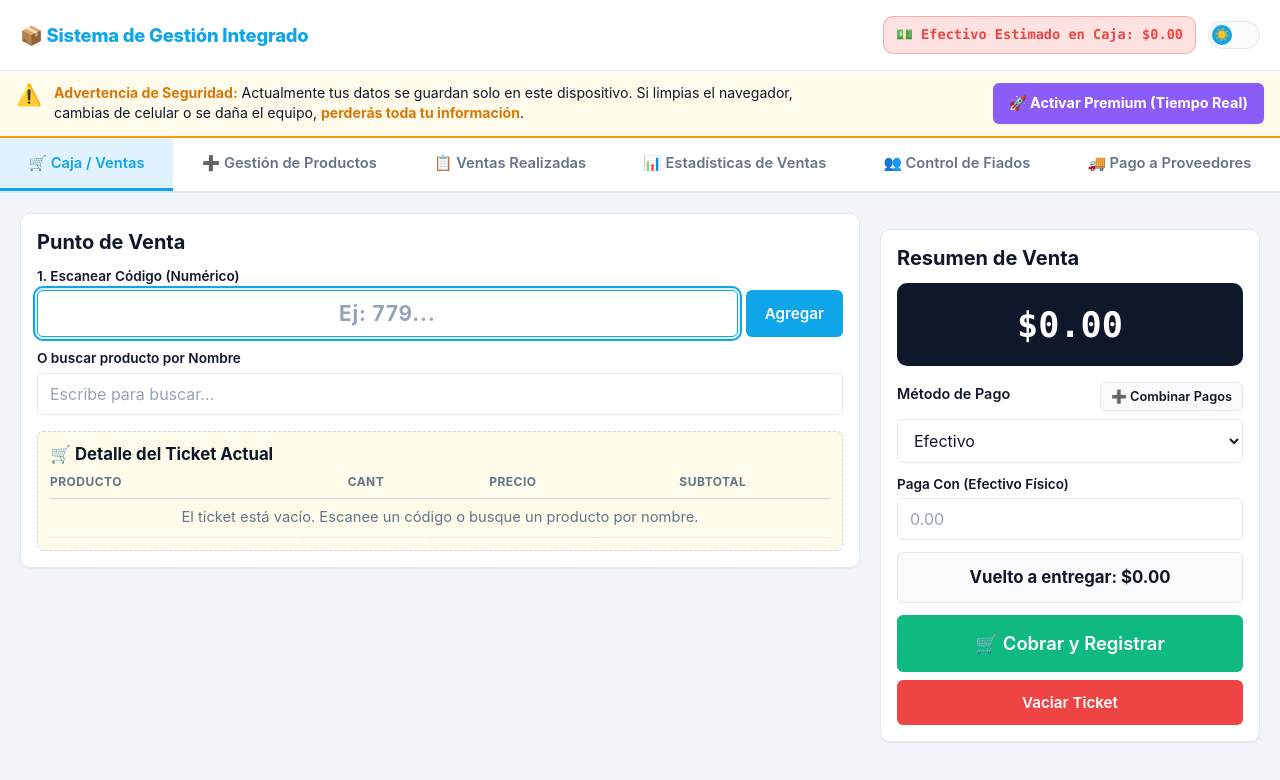
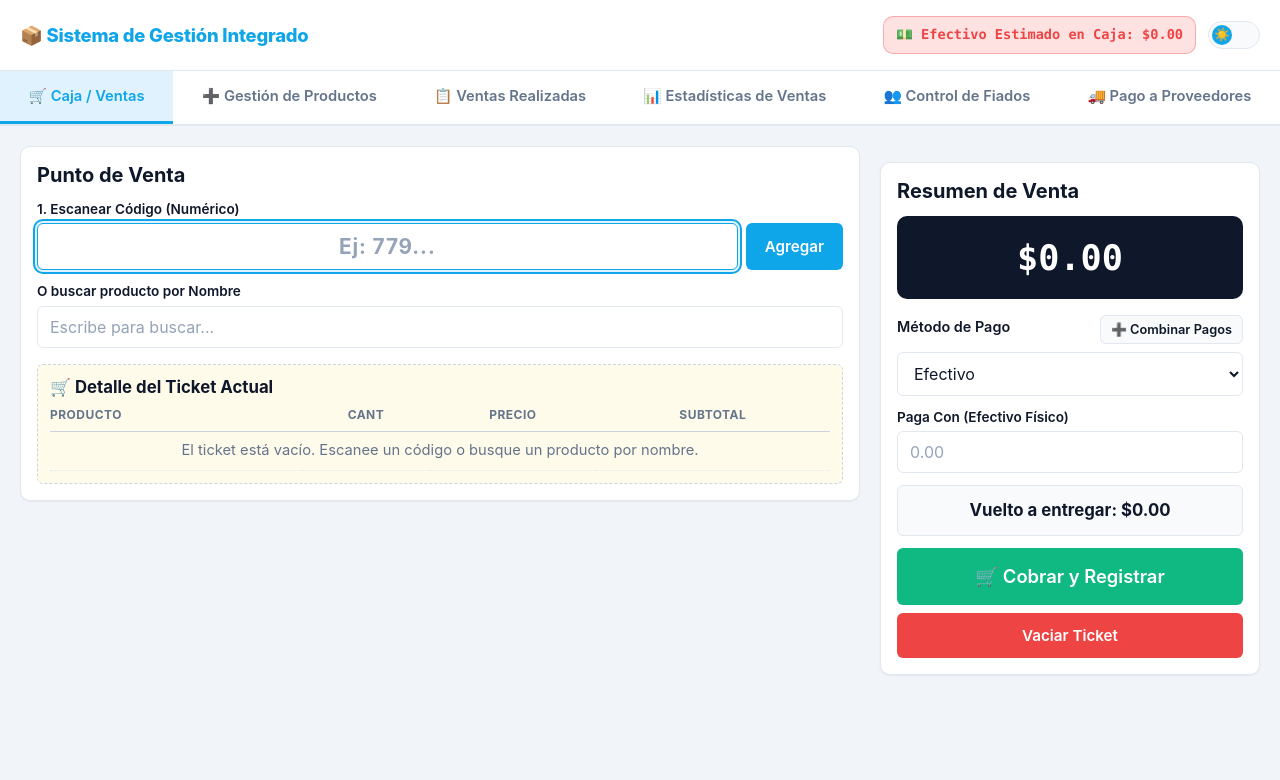
Before and after one commit to RubenDarioCoder/Sistemadegestion, a plain HTML site: page index.html in a window 1280 px wide. Drawn offline with Linux system fonts and the light colour scheme.

Commit message:
Remove comments and premium alert banner from index.html
Removed comments and a premium alert banner from the HTML.

```diff
--- a/index.html
+++ b/index.html
@@ -6,9 +6,7 @@
     <meta name="color-scheme" content="light dark">
     <title>Sistema de Gestión Integrado | Almacén</title>
     <link rel="stylesheet" href="css/style.css">
-    <!-- Chart.js incluido localmente (sin dependencia de CDN externo) para
-         garantizar el funcionamiento de la app sin conexión a internet,
-         requisito habitual en sistemas de punto de venta. -->
+
     <script src="js/vendor/chart.umd.min.js"></script>
 </head>
 <body>
@@ -26,19 +24,6 @@
             </button>
         </div>
     </header>
-    <!-- BANNER DE ADVERTENCIA Y SERVICIO PREMIUM -->
-<div class="premium-alert-banner">
-    <div class="premium-alert-banner__content">
-        <span class="premium-alert-banner__icon">⚠️</span>
-        <div class="premium-alert-banner__text">
-            <strong>Advertencia de Seguridad:</strong> Actualmente tus datos se guardan solo en este dispositivo. Si limpias el navegador, cambias de celular o se daña el equipo, <strong>perderás toda tu información</strong>.
-        </div>
-    </div>
-    <a href="https://wa.me/5491144701604?text=Hola!%20Me%20interesa%20el%20Servicio%20Premium%20en%20tiempo%20real" target="_blank" class="premium-alert-banner__btn">
-        🚀 Activar Premium (Tiempo Real)
-    </a>
-</div>
-
 
     <!-- ===================== NAVEGACIÓN ===================== -->
     <nav class="tabs" aria-label="Secciones del sistema">
```
